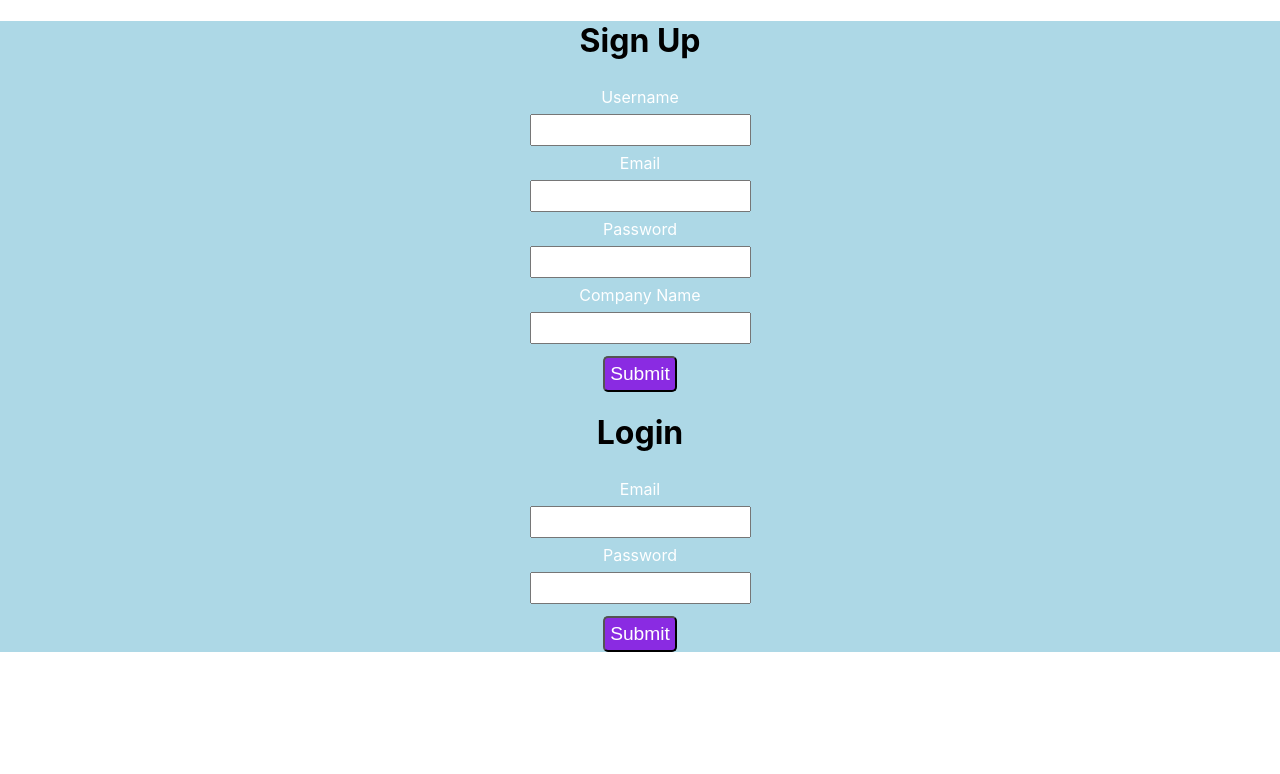
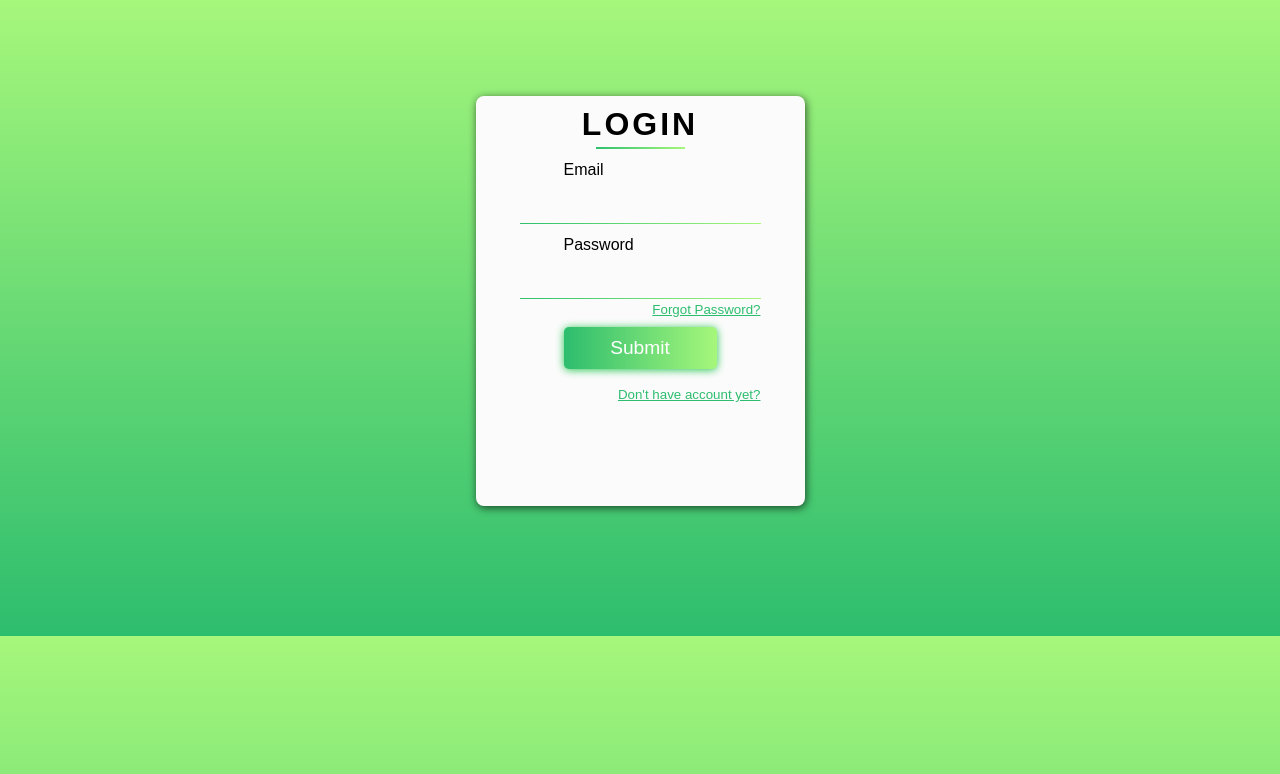
Before and after one commit to Sathishkumar-Ramachandran/CBMS, a React (Create React App) app: page / in a window 1280 px wide. Shown: the top 774 px of the page. Built offline with nearby package versions, Linux system fonts and the light colour scheme.

Commit message:
Login Page Added

```diff
--- a/src/App.js
+++ b/src/App.js
@@ -1,16 +1,14 @@
 import React from "react";
-import  '../src/styles/signup.css'
-import '../src/styles/login.css'
+import Auth from "./Pages/auth";
 
-import Signup from "./Pages/signup";
-import Login from "./Pages/login";
+
+
 
 
 function App() {
   return (
     <div className="login">
-      <Signup className="signup" />
-      <Login />
+      <Auth />
 
     </div>
   );
--- a/src/Pages/signup.js
+++ b/src/Components/login.js
@@ -1,43 +1,37 @@
 import React, {useState} from "react";
 import {Router, Routes, Route} from "react-router-dom";
-import Dashboard from "./dashboard";
+import Dashboard from "../Pages/dashboard";
 
-const Signup = () => {
+import '../styles/login.css'
+
+const Login = () => {
 
 
-        // States for registration
+
         const [name, setName] = useState('');
         const [email, setEmail] = useState('');
         const [password, setPassword] = useState('');
         const [company, setCompany] = useState('');
 
-        // States for checking the errors
+
         const [submitted, setSubmitted] = useState(false);
         const [error, setError] = useState(false);
 
-        // Handling the name change
-        const handleName = (e) => {
-            setName(e.target.value);
-            setSubmitted(false);
-        };
 
-        // Handling the email change
+
         const handleEmail = (e) => {
             setEmail(e.target.value);
             setSubmitted(false);
         };
 
-        // Handling the password change
+
         const handlePassword = (e) => {
             setPassword(e.target.value);
             setSubmitted(false);
         };
-        const handleCompany = (e) => {
-            setName(e.target.value);
-            setSubmitted(false);
-        };
 
-        // Handling the form submission
+
+
         const handleSubmit = (e) => {
             e.preventDefault();
             if (name === '' || email === '' || password === '') {
@@ -56,7 +50,8 @@ const Signup = () => {
                 style={{
                 display: submitted ? '' : 'none',
                 }}>
-                <h1>User {name} successfully registered!!</h1>
+                console.log(`User {name} Authenticated Successfully`)
+
 
             </div>
             );
@@ -70,7 +65,7 @@ const Signup = () => {
                 style={{
                 display: error ? '' : 'none',
                 }}>
-                <h1>Please fill required fields</h1>
+                <h1>Please fill all the fields</h1>
             </div>
             );
         };
@@ -79,7 +74,8 @@ const Signup = () => {
 
         <div className="form">
             <div>
-            <h1>Sign Up</h1>
+            <h1 className="title">LOGIN</h1>
+            <div className="underline-title"></div>
             </div>
 
 
@@ -88,31 +84,30 @@ const Signup = () => {
             {successMessage()}
         </div>
 
-        <form>
-            {/* Labels and inputs for form data */}
-            <label className="label">Username</label>
-            <input onChange={handleName} className="input"
-            value={name} type="text" required />
+        <form className="form-input">
 
             <label className="label">Email</label>
             <input onChange={handleEmail} className="input"
             value={email} type="email" required />
+            <div className="text-line"></div>
 
             <label className="label">Password</label>
             <input onChange={handlePassword} className="input"
             value={password} type="password" required />
+            <div className="text-line"></div>
 
-            <label className="label">Company Name</label>
-            <input onChange={handleCompany} className="input"
-            value={name} type="text" required />
+            <a href="" className="forgot-pass">Forgot Password?</a>
 
             <button onClick={handleSubmit} className="btn" type="submit">
             Submit
             </button>
+
+            <a href="#" className="signup">Don't have account yet?</a>
+
         </form>
         </div>
 
     )
 }
 
-export default Signup;
+export default Login;
--- a/src/Pages/login.js
+++ b/src/Components/signup.js
@@ -1,35 +1,45 @@
 import React, {useState} from "react";
 import {Router, Routes, Route} from "react-router-dom";
-import Dashboard from "./dashboard";
+import Dashboard from "../Pages/dashboard";
 
-const Login = () => {
+import "../styles/signup.css"
+
+const Signup = () => {
 
 
-
+        // States for registration
         const [name, setName] = useState('');
         const [email, setEmail] = useState('');
         const [password, setPassword] = useState('');
         const [company, setCompany] = useState('');
 
-
+        // States for checking the errors
         const [submitted, setSubmitted] = useState(false);
         const [error, setError] = useState(false);
 
+        // Handling the name change
+        const handleName = (e) => {
+            setName(e.target.value);
+            setSubmitted(false);
+        };
 
-
+        // Handling the email change
         const handleEmail = (e) => {
             setEmail(e.target.value);
             setSubmitted(false);
         };
 
-
+        // Handling the password change
         const handlePassword = (e) => {
             setPassword(e.target.value);
             setSubmitted(false);
         };
+        const handleCompany = (e) => {
+            setName(e.target.value);
+            setSubmitted(false);
+        };
 
-
-
+        // Handling the form submission
         const handleSubmit = (e) => {
             e.preventDefault();
             if (name === '' || email === '' || password === '') {
@@ -48,8 +58,7 @@ const Login = () => {
                 style={{
                 display: submitted ? '' : 'none',
                 }}>
-                console.log(`User {name} Authenticated Successfully`)
-
+                <h1>User {name} successfully registered!!</h1>
 
             </div>
             );
@@ -72,7 +81,7 @@ const Login = () => {
 
         <div className="form">
             <div>
-            <h1>Login</h1>
+            <h1>Sign Up</h1>
             </div>
 
 
@@ -82,6 +91,10 @@ const Login = () => {
         </div>
 
         <form>
+            {/* Labels and inputs for form data */}
+            <label className="label">Username</label>
+            <input onChange={handleName} className="input"
+            value={name} type="text" required />
 
             <label className="label">Email</label>
             <input onChange={handleEmail} className="input"
@@ -91,7 +104,9 @@ const Login = () => {
             <input onChange={handlePassword} className="input"
             value={password} type="password" required />
 
-
+            <label className="label">Company Name</label>
+            <input onChange={handleCompany} className="input"
+            value={company} type="text" required />
 
             <button onClick={handleSubmit} className="btn" type="submit">
             Submit
@@ -102,4 +117,4 @@ const Login = () => {
     )
 }
 
-export default Login;
+export default Signup;
--- /dev/null
+++ b/src/Pages/auth.js
@@ -0,0 +1,21 @@
+import React from "react";
+
+
+import Login from "../Components/login";
+import Signup from "../Components/signup";
+import "../styles/auth.css"
+
+const Auth = () => {
+    return(
+
+        <div className="row">
+            <Login className="column" />
+
+
+
+        </div>
+    )
+}
+
+
+export default Auth;
--- /dev/null
+++ b/src/styles/auth.css
@@ -0,0 +1,18 @@
+*{
+    box-sizing: border-box;
+}
+
+body{
+    background: -webkit-linear-gradient(bottom, #2dbd6e, #a6f77b);
+    background-repeat: fixed;
+
+}
+
+.column{
+    background: #fbfbfb;
+    border-radius: 8px;
+    box-shadow: 1px 2px 8px rgba(0, 0, 0, 0.65);
+    height: 410px;
+    margin: 6rem auto 8.1rem auto;
+    width: 329px;
+}
--- a/src/styles/login.css
+++ b/src/styles/login.css
@@ -1,29 +1,46 @@
 .login {
-    text-align: center;
-    background-color:lightblue;
+    background: #fbfbfb;
+    border-radius: 8px;
+    box-shadow: 1px 2px 8px rgba(0, 0, 0, 0.65);
+    height: 410px;
+    margin: 6rem auto 8.1rem auto;
+    width: 329px;
+
     }
 
     .label{
-    display: block;
-    font-size: medium;
-    color: white;
-    padding: 5px;
+    padding-top: 14px;
+    outline: none;
+    font-family: "Raleway", sans-serif;
+    border: none;
+
     }
 
     .input{
-    font-size: medium;
-    padding: 5px;
-    margin: 2px;
+    padding-top: 5px;
+    background: #fbfbfb;
+    border: none;
+    outline: none;
+
 
     }
     .btn{
+    background: -webkit-linear-gradient(right, #a6f77b, #2dbd6e);
+    border: none;
+    border-radius: 40px;
+    box-shadow: 0px 1px 8px #24c64f;
+    cursor: pointer;
     color: white;
-    background-color: blueviolet;
-    border-radius: 5px;
-    font-size: larger;
-    display: block;
-    padding: 5px;
-    margin: 10px auto;
+    font-family: "Raleway SemiBold", sans-serif;
+    height: 42.3px;
+    margin: 0 auto;
+    margin-top: 50px;
+    padding-top: 50px;
+    transition: 0.25s;
+    width: 153px;
+    }
+    .btn:hover{
+        box-shadow: 0px 1px 18px #24c64f;
     }
 
     .messages{
@@ -32,11 +49,10 @@
     }
 
     .error{
-    display: block;
-    background-color: ash;
-    color: white;
+    display: inline-flex;
+    color: lightslategray;
     width: fit-content;
-    height: 50px;
+    height: 5px;
     padding: 5px;
     }
 
@@ -48,3 +64,58 @@
     height: 50px;
     padding: 5px;
     }
+    .underline-title{
+        background: -webkit-linear-gradient(right, #a6f77b, #2ec06f);
+        height: 2px;
+        margin: -1.1rem auto 0 auto;
+        width: 89px;
+
+    }
+
+body{
+    background: -webkit-linear-gradient(bottom, #2dbd6e, #a6f77b)
+
+}
+
+.title{
+    font-family: "Raleway Thin", sans-serif;
+    letter-spacing: 3px;
+    padding-bottom: 0px;
+    padding-top: 10px;
+    text-align: center;
+}
+
+.form-input{
+    align-items: left;
+    display: flex;
+    flex-direction: column;
+    padding: 0px 44px;
+
+}
+
+.text-line{
+    align-items: left;
+    display: flex;
+    flex-direction: column;
+    background: -webkit-linear-gradient(right, #a6f77b, #2ec06f);
+    height: 1px;
+    width: 100%;
+}
+
+.forgot-pass{
+    color: #2dbd6e;
+    font-family: "Raleway", sans-serif;
+    font-size: 10pt;
+    margin-top: 3px;
+    text-align: right;
+}
+
+.signup {
+    color: #2dbd6e;
+    font-family: "Raleway", sans-serif;
+    font-size: 10pt;
+    margin-top: 3px;
+    text-align: right;
+    padding-top: 5px;
+
+  }
--- a/src/styles/signup.css
+++ b/src/styles/signup.css
@@ -1,31 +1,31 @@
-.signup {
-    text-align: center;
-    background-color:lightblue;
-    box-shadow: 0 4px 8px 0 rgba(0,0,0,0.2);
-    transition: 0.3s;
+.login {
+    background: #fbfbfb;
+    border-radius: 8px;
+    box-shadow: 1px 2px 8px rgba(0, 0, 0, 0.65);
+    height: 410px;
+    margin: 6rem auto 8.1rem auto;
+    width: 329px;
     }
 
     .label{
-    display: inline-block;
-    font-size: medium;
-    color: white;
-
+    padding: 12px 44px;
+    font-family: "Raleway", sans-serif;
     }
 
     .input{
     font-size: medium;
-    padding: 0px;
-    margin: 4px;
+    padding: 5px;
+    margin: 2px;
 
     }
     .btn{
     color: white;
-    background-color: blue;
-    border-radius: 0px;
-    font-size: medium;
+    background-color: blueviolet;
+    border-radius: 5px;
+    font-size: larger;
     display: block;
-    padding: 0px;
-    margin: 0px auto;
+    padding: 5px;
+    margin: 10px auto;
     }
 
     .messages{
@@ -38,7 +38,7 @@
     background-color: ash;
     color: white;
     width: fit-content;
-    height: 20px;
+    height: 50px;
     padding: 5px;
     }
 
@@ -50,3 +50,8 @@
     height: 50px;
     padding: 5px;
     }
+
+body{
+    background: -webkit-linear-gradient(bottom, #2dbd6e, #a6f77b)
+
+}
```
